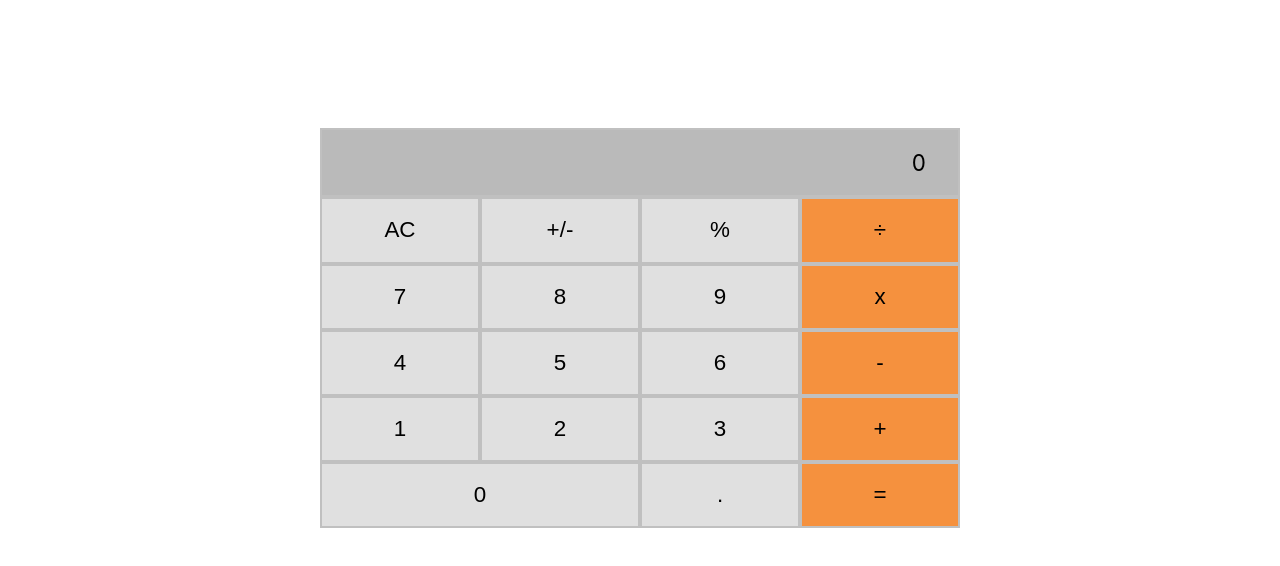
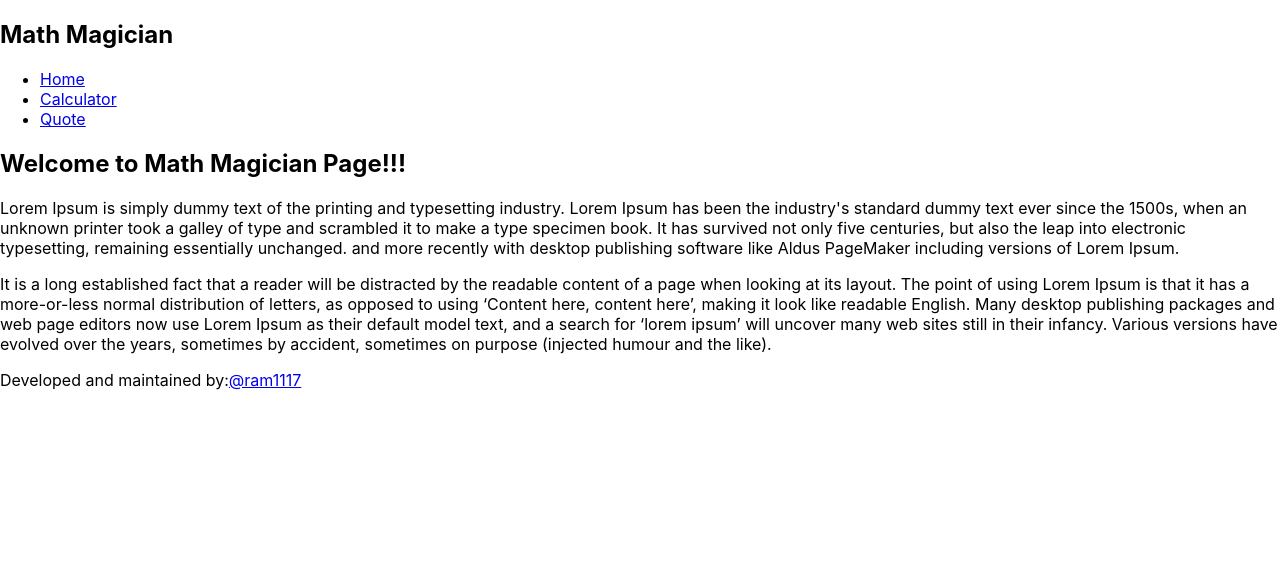
Before and after one commit to ram1117/math-magicians, a React (Create React App) app: page / in a window 1280 px wide. Shown: the top 566 px of the page. Built offline with nearby package versions, Linux system fonts and the light colour scheme.

Commit message:
Create Page navigations using react router dom package

```diff
--- a/package.json
+++ b/package.json
@@ -11,6 +11,7 @@
     "prop-types": "^15.8.1",
     "react": "^18.2.0",
     "react-dom": "^18.2.0",
+    "react-router-dom": "^6.8.1",
     "react-scripts": "5.0.1",
     "web-vitals": "^2.1.4"
   },
--- a/src/App.js
+++ b/src/App.js
@@ -1,12 +1,34 @@
 import './App.css';
-import Calculator from './components/Calculator';
+import { Link, Routes, Route } from 'react-router-dom';
+import HomePage from './components/HomePage';
+import CalculatorPage from './components/CalculatorPage';
+import QuotePage from './components/QuotePage';
 
-function App() {
+const App = () => {
+  const ghProfile = 'https://github.com/ram1117?tab=repositories';
   return (
     <>
-      <Calculator />
+      <nav>
+        <h2>Math Magician</h2>
+        <ul>
+          <li><Link to="/">Home</Link></li>
+          <li><Link to="calculator">Calculator</Link></li>
+          <li><Link to="quotes">Quote</Link></li>
+        </ul>
+      </nav>
+      <Routes>
+        <Route path="/" element={<HomePage />} />
+        <Route path="calculator" element={<CalculatorPage />} />
+        <Route path="quotes" element={<QuotePage />} />
+      </Routes>
+      <footer>
+        <p>
+          Developed and maintained by:
+          <Link to={ghProfile} target="_blank">@ram1117</Link>
+        </p>
+      </footer>
     </>
   );
-}
+};
 
 export default App;
--- /dev/null
+++ b/src/components/CalculatorPage.js
@@ -0,0 +1,10 @@
+import Calculator from './Calculator';
+
+const CalculatorPage = () => (
+  <>
+    <h1>Let&apos;s do some Math Magic</h1>
+    <Calculator />
+  </>
+);
+
+export default CalculatorPage;
--- /dev/null
+++ b/src/components/HomePage.js
@@ -0,0 +1,28 @@
+const HomePage = () => (
+  <>
+    <h2>Welcome to Math Magician Page!!!</h2>
+    <p>
+      Lorem Ipsum is simply dummy text of the printing and typesetting industry.
+      Lorem Ipsum has been the industry&apos;s standard dummy text ever since the 1500s,
+      when an unknown printer took a galley of type and scrambled it to make a type specimen book.
+      It has survived not only five centuries,
+      but also the leap into electronic typesetting, remaining essentially unchanged.
+      and more recently with desktop publishing software
+      like Aldus PageMaker including versions of Lorem Ipsum.
+    </p>
+    <p>
+      It is a long established fact that a reader will be distracted by the readable content of a
+      page when looking at its layout. The point of using Lorem Ipsum is that it has a
+      more-or-less normal distribution of letters,
+      as opposed to using &lsquo;Content here, content here&rsquo;,
+      making it look like readable English.
+      Many desktop publishing packages and web page editors now
+      use Lorem Ipsum as their default model text,
+      and a search for &lsquo;lorem ipsum&rsquo; will uncover many web sites still in their infancy.
+      Various versions have evolved over the years, sometimes by accident,
+      sometimes on purpose (injected humour and the like).
+    </p>
+  </>
+);
+
+export default HomePage;
--- /dev/null
+++ b/src/components/QuotePage.js
@@ -0,0 +1,12 @@
+const QuotePage = () => (
+  <>
+    <blockquote>
+      “Mathematics as an expression of the human mind reflects the active will,
+      the contemplative reason, and the desire for aesthetic perfection.
+      Its basic elements are logic and intuition, analysis and construction,
+      generality and individuality.”— Richard Courant
+    </blockquote>
+  </>
+);
+
+export default QuotePage;
--- a/src/index.js
+++ b/src/index.js
@@ -1,11 +1,14 @@
 import React from 'react';
 import ReactDOM from 'react-dom/client';
+import { BrowserRouter } from 'react-router-dom';
 import './index.css';
 import App from './App';
 
 const root = ReactDOM.createRoot(document.getElementById('root'));
 root.render(
   <React.StrictMode>
-    <App />
+    <BrowserRouter>
+      <App />
+    </BrowserRouter>
   </React.StrictMode>,
 );
```
Also changed, not shown: src/styles/CalculatorPage.module.css (added), src/styles/HomePage.module.css (added), src/styles/QuotePage.module.css (added), 1 other file (tests, documents, lock files or other folders).
